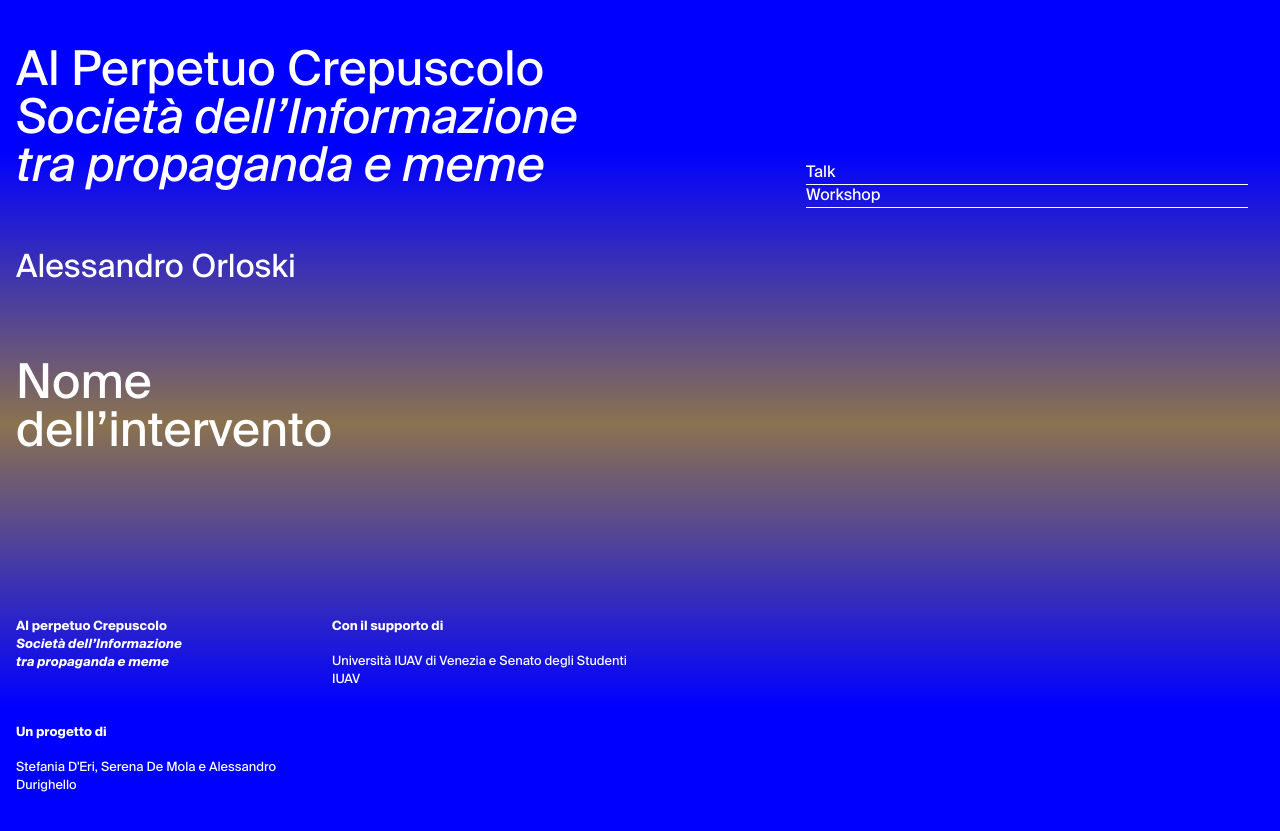
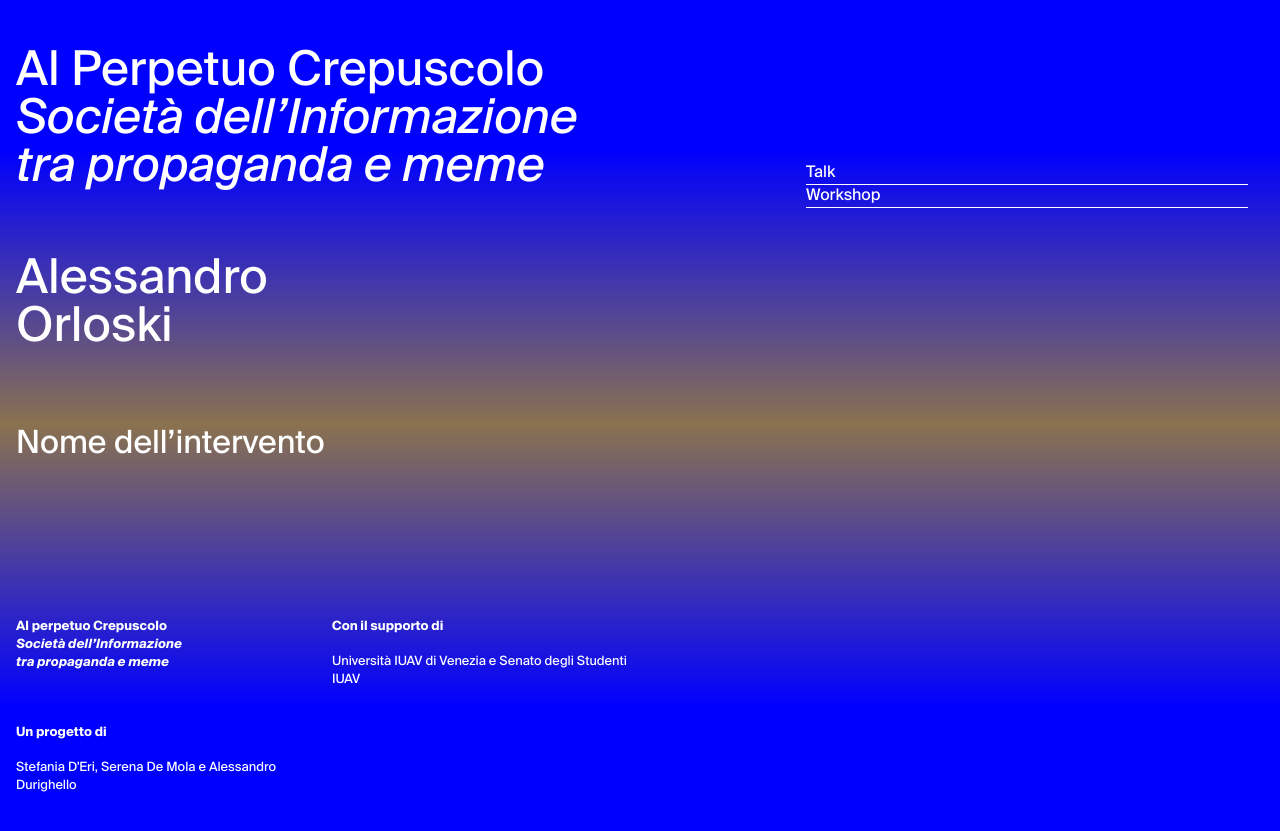
Before and after one commit to deprunit/apc, a Jekyll site: the page built from interventi/orloski.md, in a window 1280 px wide. Shown: the top 831 px of the page. Built offline with Jekyll 4.4.1, drawn with Linux system fonts in a browser that asks for light colours; our own code applies the rules of GitHub Pages for plain Markdown files.

```diff
--- a/interventi/orloski.md
+++ b/interventi/orloski.md
@@ -1,5 +1,5 @@
 ---
 layout: default
 ---
-## Alessandro Orloski
-# Nome dell'intervento
+# Alessandro Orloski
+## Nome dell'intervento
```
